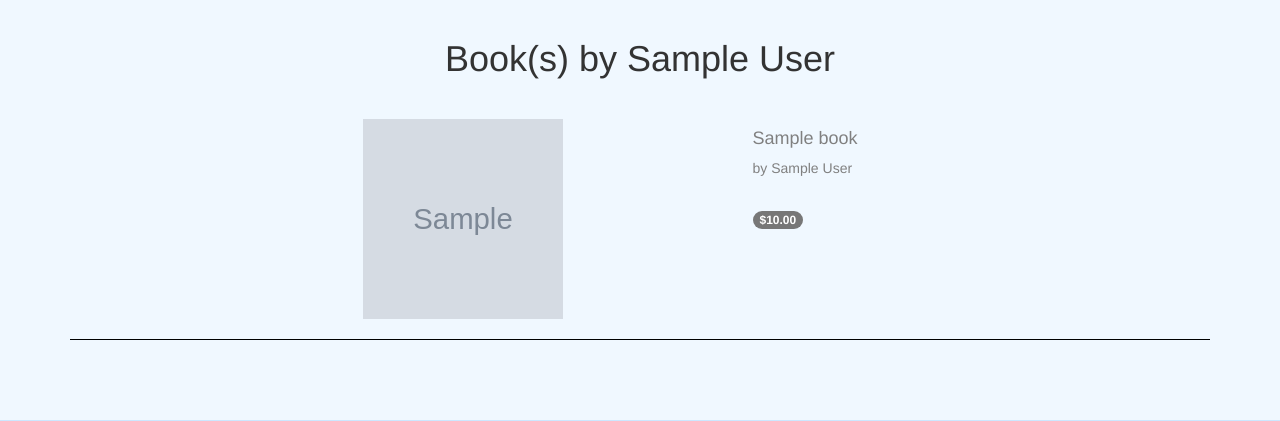
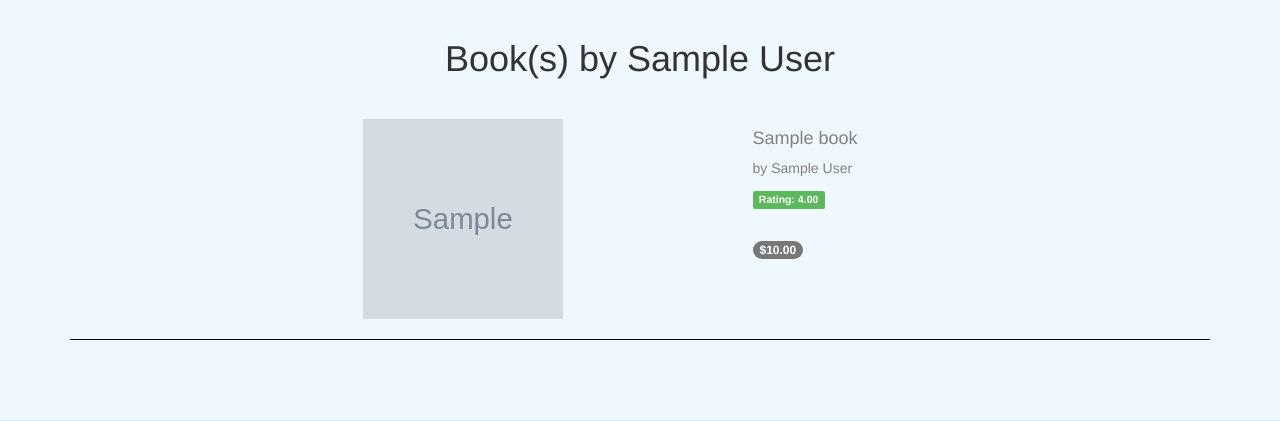
Before and after one commit to EricRado/software-eng-project, a Django app: page /products/bookByAuthor/1/ in a window 1280 px wide. Shown: the part 151-572 px from the top of the page. Run offline with Django 3.2, Linux system fonts and the light colour scheme; tables that the repository leaves empty hold one stand-in row (values such as "Sample post"); grey boxes marked "Sample" are stand-in pictures; some libraries are stand-ins or nearby versions.

Commit message:
ratings appear on the book search results but not on tech valley times because those are endorsed or something idk

```diff
--- a/bookstore/products/templates/products/bookDetail.html
+++ b/bookstore/products/templates/products/bookDetail.html
@@ -36,7 +36,7 @@
         <div class="col-xs-3 col-sm-3 col-sm-push-2" style="border-right:1px solid white; height:310px;">
             <h3>{{ book.title }}</h3>
             <h4>by {{ book.author.first_name }} {{book.author.last_name }}</h4>
-            <h4>
+            <h3>
             {% if book.rating >= 4 %}
                 <span class="label label-success">Rating:  {{ book.rating }}</span>
             {% elif 2 < book.rating < 4 %}
@@ -44,7 +44,7 @@
             {% else %}
                 <span class="label label-danger">Rating:  {{ book.rating }}</span>
             {% endif %}
-          </h4>
+          </h3>
         </div>
         <div class="col-xs-3 col-sm-2 col-sm-push-3"  >
             <h3>Paperback</h3>
--- a/bookstore/products/templates/products/bookResults.html
+++ b/bookstore/products/templates/products/bookResults.html
@@ -47,6 +47,15 @@
                 <div class="col-xs-12 col-sm-5 col-sm-push-1">
                     <a href="{% url 'products:bookDetail' book.title %}" style="color:gray;"><h4>{{ book.title }} </h4></a>
                     <p style="color:gray"> by {{ book.author.first_name }} {{ book.author.last_name }} </p>
+                    <p>
+                    {% if book.rating >= 4 %}
+                        <span class="label label-success">Rating:  {{ book.rating }}</span>
+                    {% elif 2 < book.rating < 4 %}
+                        <span class="label label-warning">Rating:  {{ book.rating}}</span>
+                    {% else %}
+                        <span class="label label-danger">Rating:  {{ book.rating }}</span>
+                    {% endif %}
+                  </p>
                     <p style="padding:5px"> </p>
                     <span class="badge">${{ book.price }}</span>
                 </div>
```
